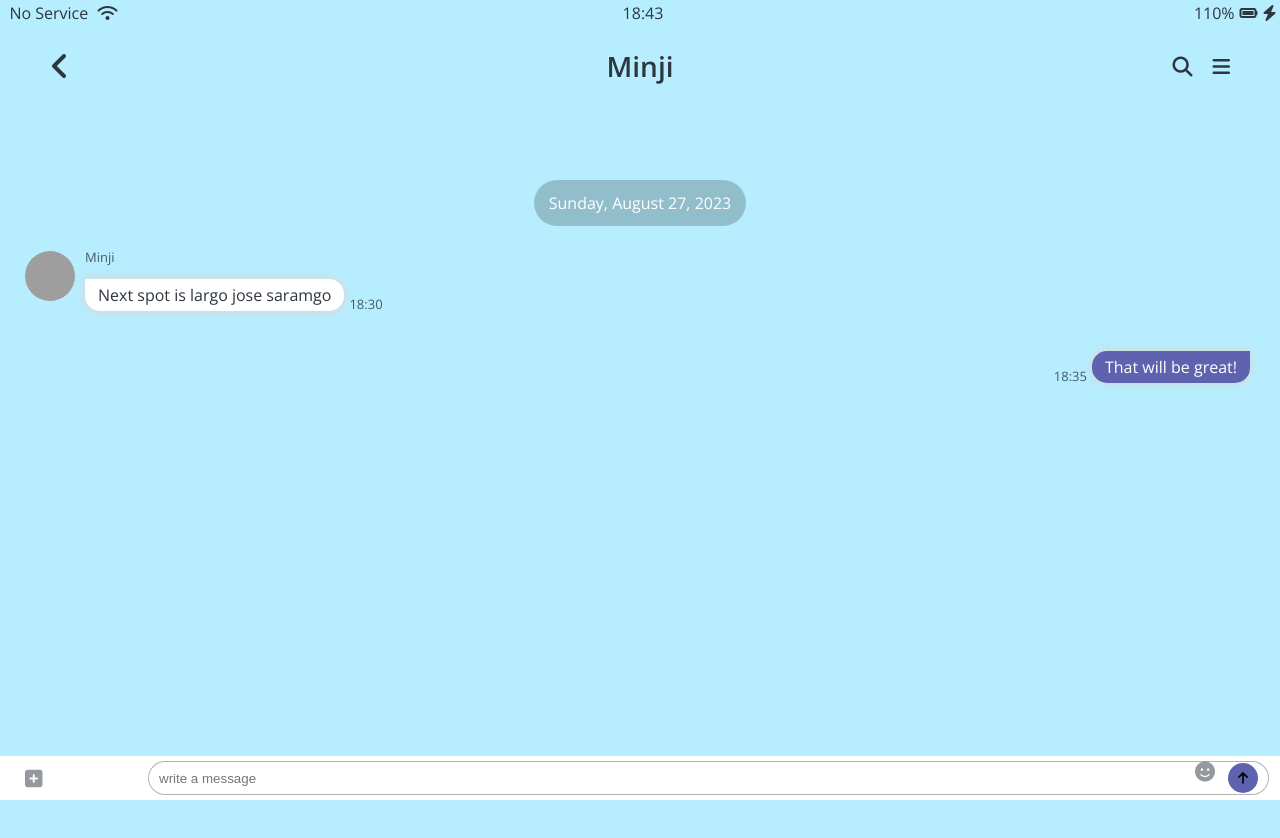
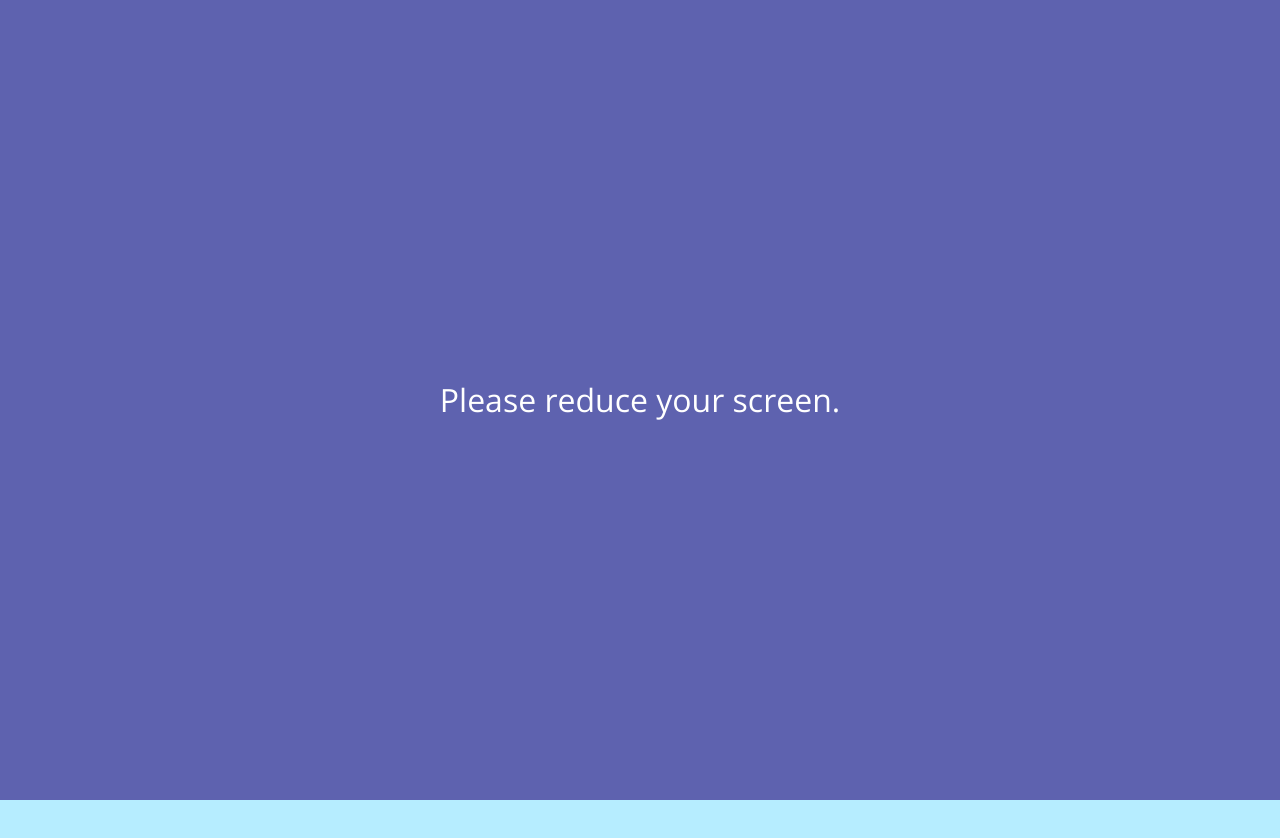
Before and after one commit to chris-yoo/kokoa-clone-2023, a plain HTML site: page chat.html in a window 1280 px wide. Shown: the top 838 px of the page. Drawn offline with nearby package versions, Linux system fonts and the light colour scheme; grey boxes are pictures that could not be loaded.

Commit message:
add reducing display function

```diff
--- a/chat.html
+++ b/chat.html
@@ -85,6 +85,10 @@
       </div>
     </form>
 
+    <div id="no-mobile">
+      <span>Please reduce your screen.</span>
+    </div>
+
     <script
       src="https://kit.fontawesome.com/6478f529f2.js"
       crossorigin="anonymous"
--- /dev/null
+++ b/css/components/no-mobile.css
@@ -0,0 +1,19 @@
+#no-mobile {
+    position: absolute;
+    z-index: 99;
+    height: 100vh;
+    width: 100vw;
+    background-color: var(--new-jeans-color);
+    display: flex;
+    justify-content: center;
+    align-items: center;
+    font-size: 32px;
+    top: 0px;
+    color: white;
+}
+
+@media screen and (max-width:645px){
+    #no-mobile {
+        display: none;
+    }
+}
--- a/css/styles.css
+++ b/css/styles.css
@@ -8,6 +8,7 @@
 @import "components/badge.css";
 @import "components/icon-row.css";
 @import "components/alt-screen-header.css";
+@import "components/no-mobile.css";
 @import "screens/login.css";
 @import "screens/friends.css";
 @import "screens/find.css";
```
Also changed, not shown: chats.html (+4 -0 lines), find.html (+4 -0 lines), friends.html (+4 -0 lines), index.html (+4 -0 lines), more.html (+4 -0 lines).
